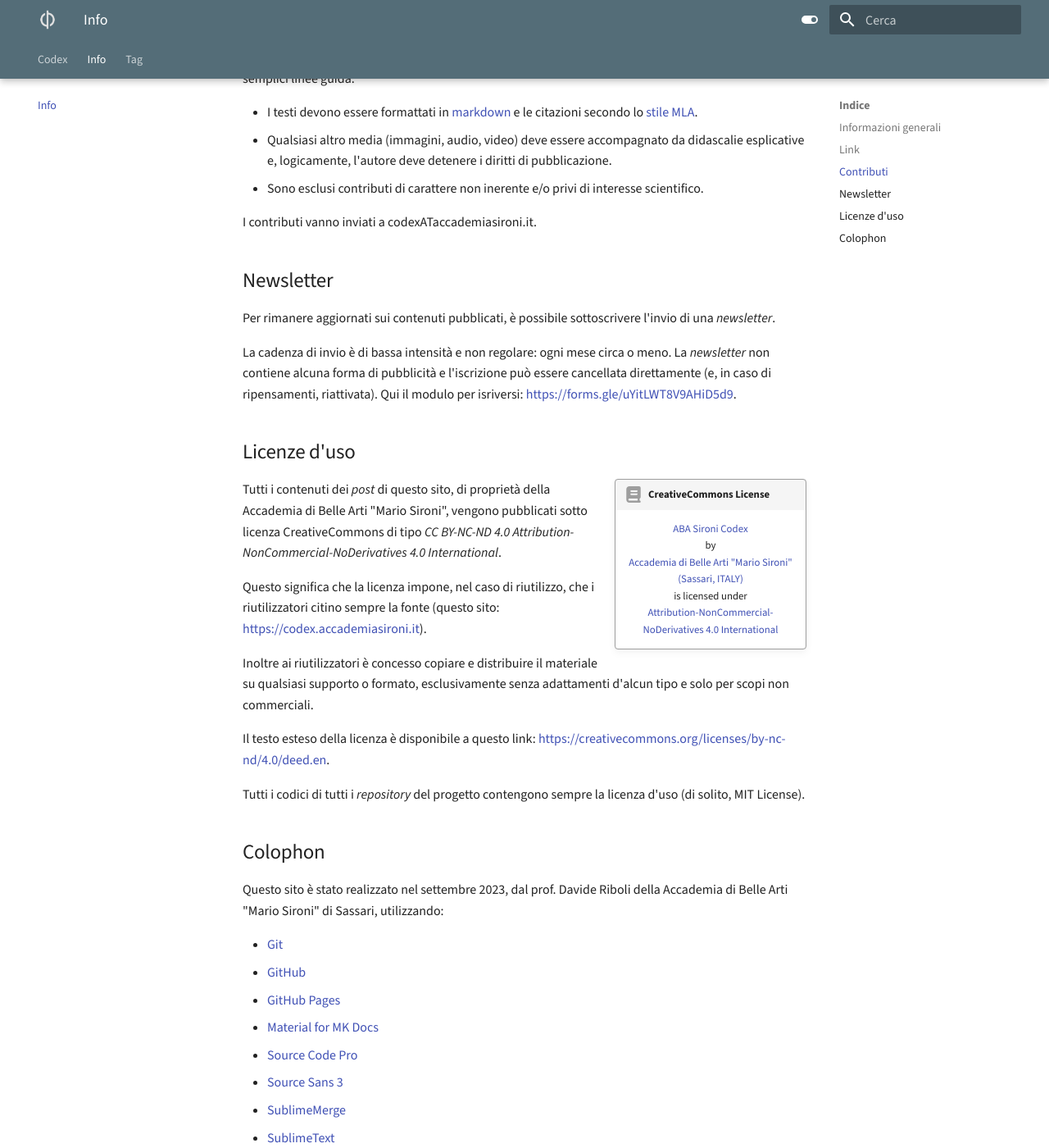
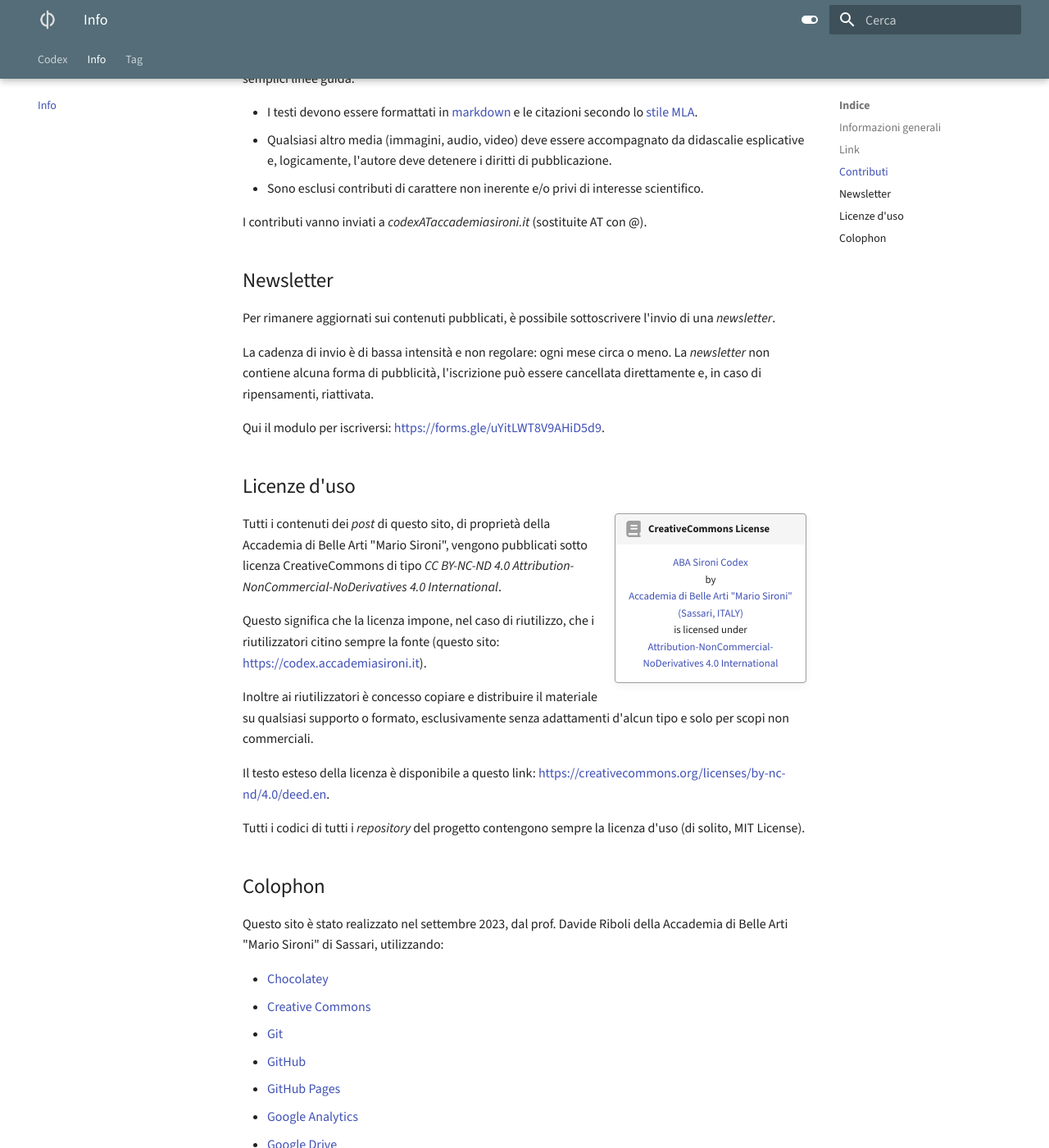
Before and after one commit to ABA-Sironi-Codex/codex, an MkDocs documentation site: the page built from docs/info.md, in a window 1280 px wide and 1400 px high, scrolled down 818 px. Shown: the whole window at 82% size. Built offline with MkDocs 1.6.1 and Material for MkDocs 9.7.7, drawn with Linux system fonts in a browser that asks for light colours; some of the changed text lies outside the part shown.

Commit message:
Non è mai finita...

```diff
--- a/docs/info.md
+++ b/docs/info.md
@@ -25,13 +25,15 @@ Chiunque può proporre la pubblicazione di contributi dopo averli formattati ten
 - Qualsiasi altro media (immagini, audio, video) deve essere accompagnato da didascalie esplicative e, logicamente, l'autore deve detenere i diritti di pubblicazione.
 - Sono esclusi contributi di carattere non inerente e/o privi di interesse scientifico.
 
-I contributi vanno inviati a codexATaccademiasironi.it.
+I contributi vanno inviati a _codexATaccademiasironi.it_ (sostituite AT con @).
 
 ## Newsletter
 
 Per rimanere aggiornati sui contenuti pubblicati, è possibile sottoscrivere l'invio di una _newsletter_.
 
-La cadenza di invio è di bassa intensità e non regolare: ogni mese circa o meno. La _newsletter_ non contiene alcuna forma di pubblicità e l'iscrizione può essere cancellata direttamente (e, in caso di ripensamenti, riattivata). Qui il modulo per isriversi: [https://forms.gle/uYitLWT8V9AHiD5d9](https://forms.gle/uYitLWT8V9AHiD5d9).
+La cadenza di invio è di bassa intensità e non regolare: ogni mese circa o meno. La _newsletter_ non contiene alcuna forma di pubblicità, l'iscrizione può essere cancellata direttamente e, in caso di ripensamenti, riattivata.
+
+Qui il modulo per iscriversi: [https://forms.gle/uYitLWT8V9AHiD5d9](https://forms.gle/uYitLWT8V9AHiD5d9).
 
 ## Licenze d'uso
 
@@ -53,11 +55,20 @@ Tutti i codici di tutti i _repository_ del progetto contengono sempre la licenza
 
 Questo sito è stato realizzato nel settembre 2023, dal prof. Davide Riboli della Accademia di Belle Arti "Mario Sironi" di Sassari, utilizzando:
 
+- [Chocolatey](https://chocolatey.org/)
+- [Creative Commons](https://creativecommons.org/)
 - [Git](https://git-scm.com/)
 - [GitHub](https://github.com/)
 - [GitHub Pages](https://pages.github.com/)
+- [Google Analytics](https://analytics.google.com/)
+- [Google Drive](https://drive.google.com)
+- [IrfanView](https://www.irfanview.com/)
 - [Material for MK Docs](https://squidfunk.github.io/mkdocs-material/)
+- [Sender](https://sender.net)
 - [Source Code Pro](https://fonts.google.com/specimen/Source+Code+Pro)
 - [Source Sans 3](https://fonts.google.com/specimen/Source+Sans+3)
 - [SublimeMerge](https://www.sublimemerge.com/)
 - [SublimeText](https://www.sublimetext.com/)
+- [YouTube](https://youtube.com)
+
+---
```
